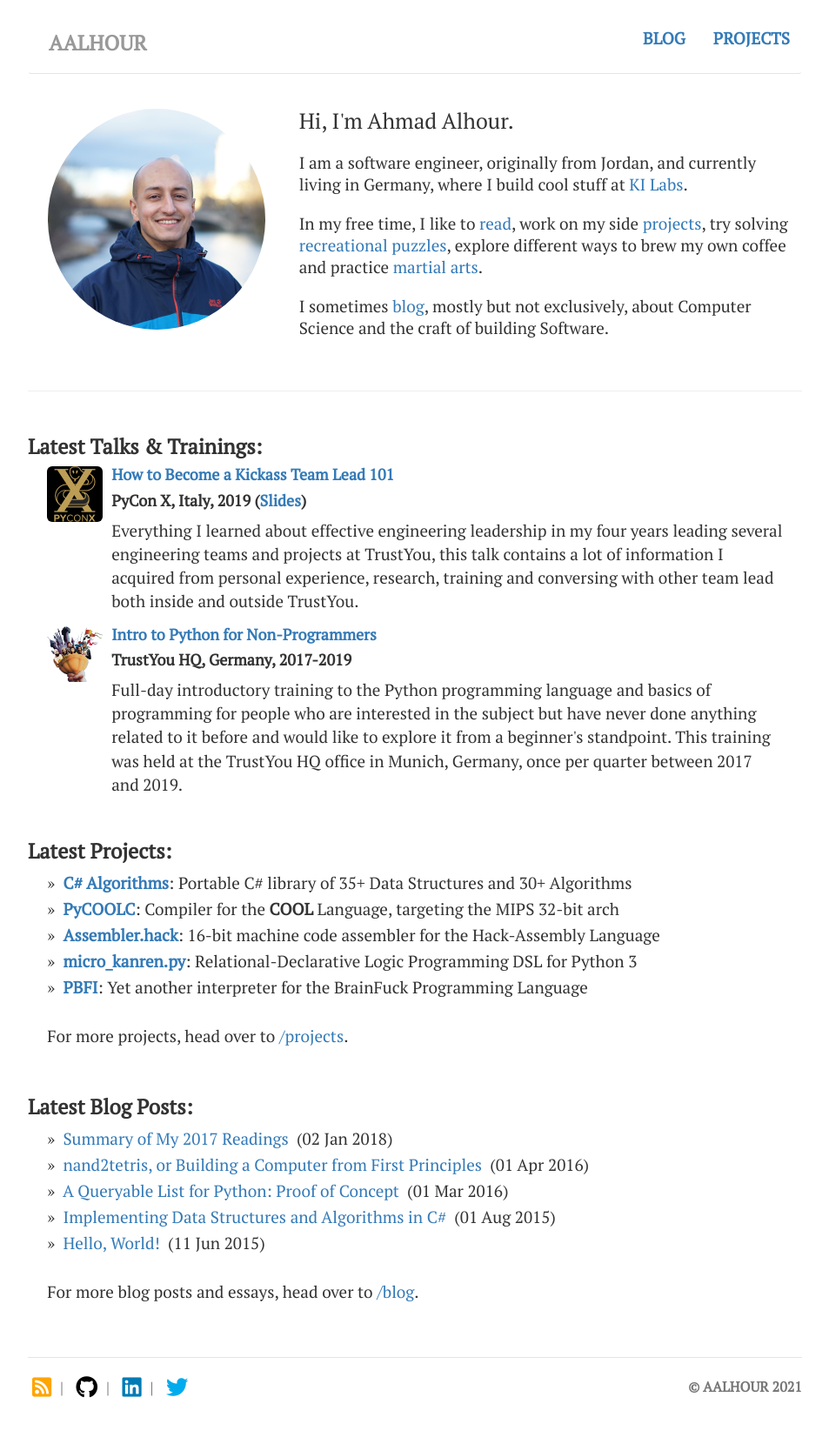
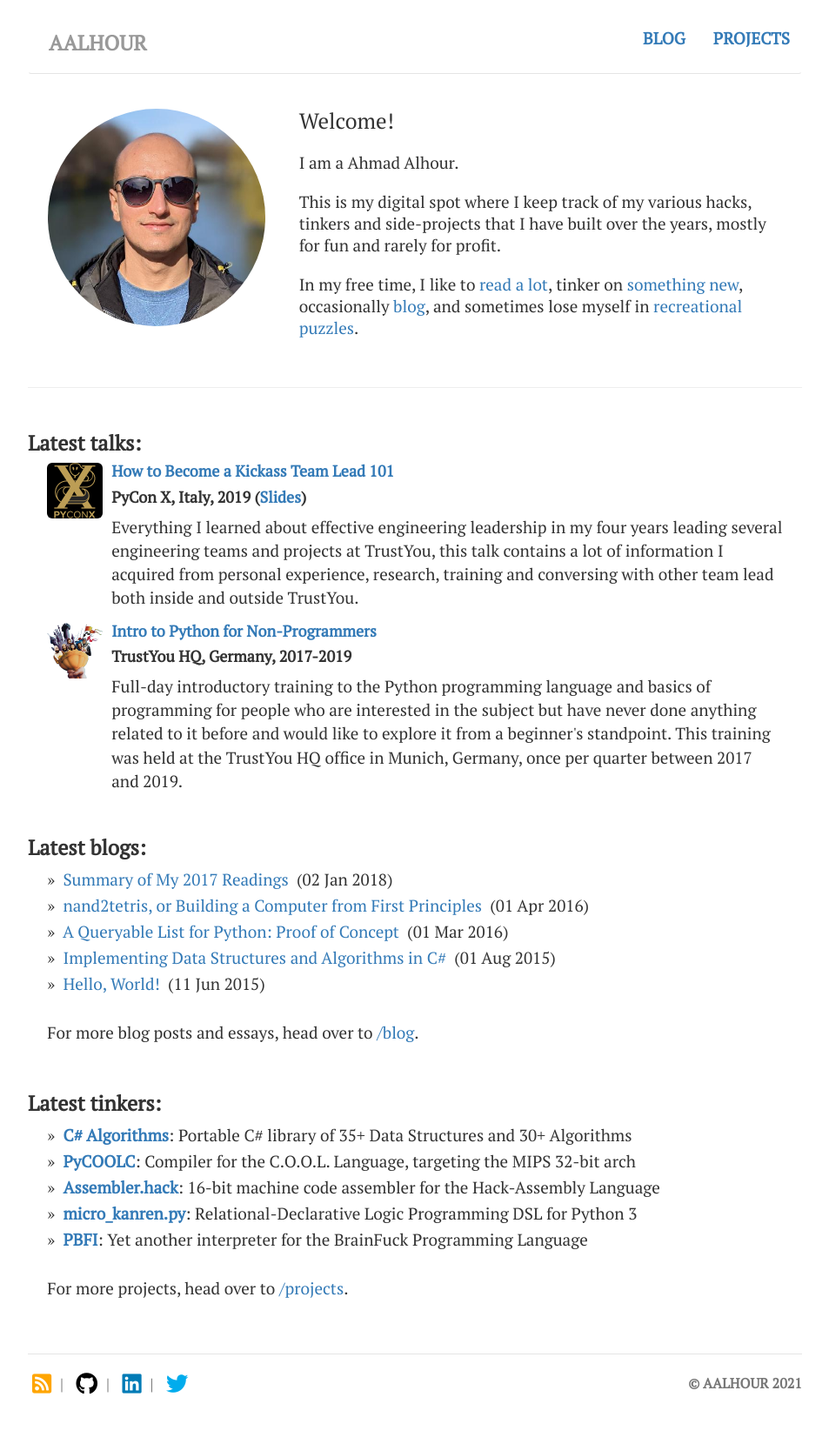
Before and after one commit to aalhour/aalhour.github.io, a Jekyll site: the page built from index.html, in a window 1280 px wide. Shown: the whole page at 87% size, without its empty margins (163-1116 px from the left). Built offline with Jekyll 4.4.1, drawn with Linux system fonts in a browser that asks for light colours.

Commit message:
Updated homepage.

```diff
--- a/Gemfile
+++ b/Gemfile
@@ -3,3 +3,4 @@ gem "jekyll"
 gem "jekyll-seo-tag"
 gem "minimal-mistakes-jekyll"
 gem 'jekyll-gzip'
+gem "kramdown-parser-gfm"
--- a/_data/projects.yml
+++ b/_data/projects.yml
@@ -15,8 +15,8 @@
   cv_enabled: "true"
   home_enabled: "true"
   contribution_type: "owner"
-  short_description: "Compiler for the <b>COOL</b> Language, targeting the MIPS 32-bit arch"
-  long_description: "Compiler for the <b>COOL</b> Programming Language, targetting the MIPS 32-bit architecture, written entirely in Python 3. <b>COOL</b> is a type-safe, object-oriented and statically typed language. <b>PyCOOLC</b> is a compiler for COOL that emits MIPS 32-bit assembly code.<br/>Status: WIP."
+  short_description: "Compiler for the C.O.O.L. Language, targeting the MIPS 32-bit arch"
+  long_description: "Compiler for the C.O.O.L. Programming Language, targetting the MIPS 32-bit architecture, written entirely in Python 3. <b>COOL</b> is a type-safe, object-oriented and statically typed language. <b>PyCOOLC</b> is a compiler for COOL that emits MIPS 32-bit assembly code.<br/>Status: WIP."
 
 - title: "Assembler.hack"
   subtitle: ""
--- a/css/style.css
+++ b/css/style.css
@@ -165,17 +165,6 @@ pre.prettyprint { padding: 10px !important; margin: 40px; font-size: 12px;}
 /***
  * MEDIA SCREEN QUERIES
  *--------------------------------------------------------------------------- */
-
-/* Large desktops and laptops */
-@media (min-width: 1200px) {
-	/* empty */
-}
-
-/* Landscape tablets and medium desktops */
-@media (min-width: 992px) and (max-width: 1199px) {
-	.container { max-width: 920px; }
-}
-
 /* Portrait tablets and small desktops */
 @media (min-width: 768px) {
 	.container { max-width: 920px; }
--- a/index.html
+++ b/index.html
@@ -11,17 +11,14 @@ description: Ahmad Alhour's Personal Website.
 
 <div class="row marketing">
 	<div class="col-lg-4 col-md-4 col-sm-5 col-xs-12">
-	 	<center><img  class="img-circle avatar" alt="Ahmad Alhour" src="img/aalhour_010319.jpeg" width="250" /></center>
+	 	<center><img  class="img-circle avatar" alt="Ahmad Alhour" src="img/me.jpg" width="250" /></center>
 	</div>
 
 	<div itemscope itemtype="http://data-vocabulary.org/Person" class="col-lg-8 col-md-8 col-sm-7 col-xs-12 home">
-		<p class="lead">Hi, I'm <span itemprop="name">Ahmad Alhour</span>.</p>
-
-		<p>I am a <span itemprop="title">software engineer</span>, originally from <span itemprop="address" itemscope itemtype="http://data-vocabulary.org/Address"><span itemprop="country-name">Jordan</span></span>, and currently living in <span itemprop="address" itemscope itemtype="http://data-vocabulary.org/Address"><span itemprop="country-name">Germany</span></span>, where I build cool stuff at <a title="KI Labs, GmbH" target="" href="https://ki-labs.com/">KI Labs</a>.</p>
-
-	    <p>In my free time, I like to <a href="https://www.goodreads.com/aalhour" target="" title="GoodRead Account">read</a>, work on my side <a href="/projects">projects</a>, try solving <a target="" href="https://projecteuler.net/profile/aalhour.png"><span itemprop="title">recreational puzzles</span></a>, explore different ways to brew my own coffee and practice <a href="https://www.facebook.com/SayocKaliMunich/" target="" title="Sayoc Kali Munchen">martial arts</a>.</p>
-
-		<p>I sometimes <a href="/blog">blog</a>, mostly but not exclusively, about Computer Science and the craft of building Software.</p>
+		<p class="lead">Welcome!</p>
+		<p>I am a Ahmad Alhour.</p>
+		<p>This is my digital spot where I keep track of my various hacks, tinkers and side-projects that I have built over the years, mostly for fun and rarely for profit.</p>
+		<p>In my free time, I like to <a href="https://www.goodreads.com/aalhour" target="">read a lot</a>, tinker on <a href="/projects">something new</a>, occasionally <a href="/projects">blog</a>, and sometimes lose myself in <a target="" href="https://projecteuler.net/"><span itemprop="title">recreational puzzles</span></a>.</p>
 	</div>
 </div>
 
@@ -29,7 +26,7 @@ description: Ahmad Alhour's Personal Website.
 
 <div class="row">
 	<div class="col-sm-12">
-		<h3>Latest Talks & Trainings:</h3>
+		<h3>Latest talks:</h3>
 
 		<div class="wider-notes">
 			{% for talk in site.data.talks_trainings limit: 5 %}
@@ -54,7 +51,37 @@ description: Ahmad Alhour's Personal Website.
 
 <div class="row">
 	<div class="col-sm-12">
-		<h3>Latest Projects:</h3>
+		<h3>Latest blogs:</h3>
+
+		<div class="wider-notes">
+			<div class="notelist">
+				<ul class="listnotes list-unstyled">
+					{% for post in site.posts limit: 5 %}
+						<li>
+							<span>
+								&raquo;&nbsp;
+								<a href="{{ post.url }}">{{ post.title }}</a>
+							</span>
+							<span class="hidden-sm hidden-xs">&nbsp;({{ post.date | date_to_string }})</span>
+						</li>
+
+						{% if forloop.index < 5 %}
+							<br class="hidden-lg hidden-md hidden-sm" />
+						{% endif %}
+					{% endfor %}
+				</ul>
+
+				<br />
+
+				<p>For more blog posts and essays, head over to <a href="/blog" title="Blog">/blog</a>.</p>
+			</div><!--/.notelist -->
+		</div><!--/.wider-notes -->
+	</div>
+</div>
+
+<div class="row">
+	<div class="col-sm-12">
+		<h3>Latest tinkers:</h3>
 
 		<div class="wider-notes">
 			<div class="notelist">
@@ -82,33 +109,3 @@ description: Ahmad Alhour's Personal Website.
 		</div><!--/.wider-notes -->
 	</div>
 </div>
-
-<div class="row">
-	<div class="col-sm-12">
-		<h3>Latest Blog Posts:</h3>
-
-		<div class="wider-notes">
-			<div class="notelist">
-				<ul class="listnotes list-unstyled">
-					{% for post in site.posts limit: 5 %}
-						<li>
-							<span>
-								&raquo;&nbsp;
-								<a href="{{ post.url }}">{{ post.title }}</a>
-							</span>
-							<span class="hidden-sm hidden-xs">&nbsp;({{ post.date | date_to_string }})</span>
-						</li>
-
-						{% if forloop.index < 5 %}
-							<br class="hidden-lg hidden-md hidden-sm" />
-						{% endif %}
-					{% endfor %}
-				</ul>
-
-				<br />
-
-				<p>For more blog posts and essays, head over to <a href="/blog" title="Blog">/blog</a>.</p>
-			</div><!--/.notelist -->
-		</div><!--/.wider-notes -->
-	</div>
-</div>
```
Also changed, not shown: Gemfile.lock, favicon.ico, img/aalhour_010319.jpeg (deleted), img/me.jpg (added), 1 other file.
